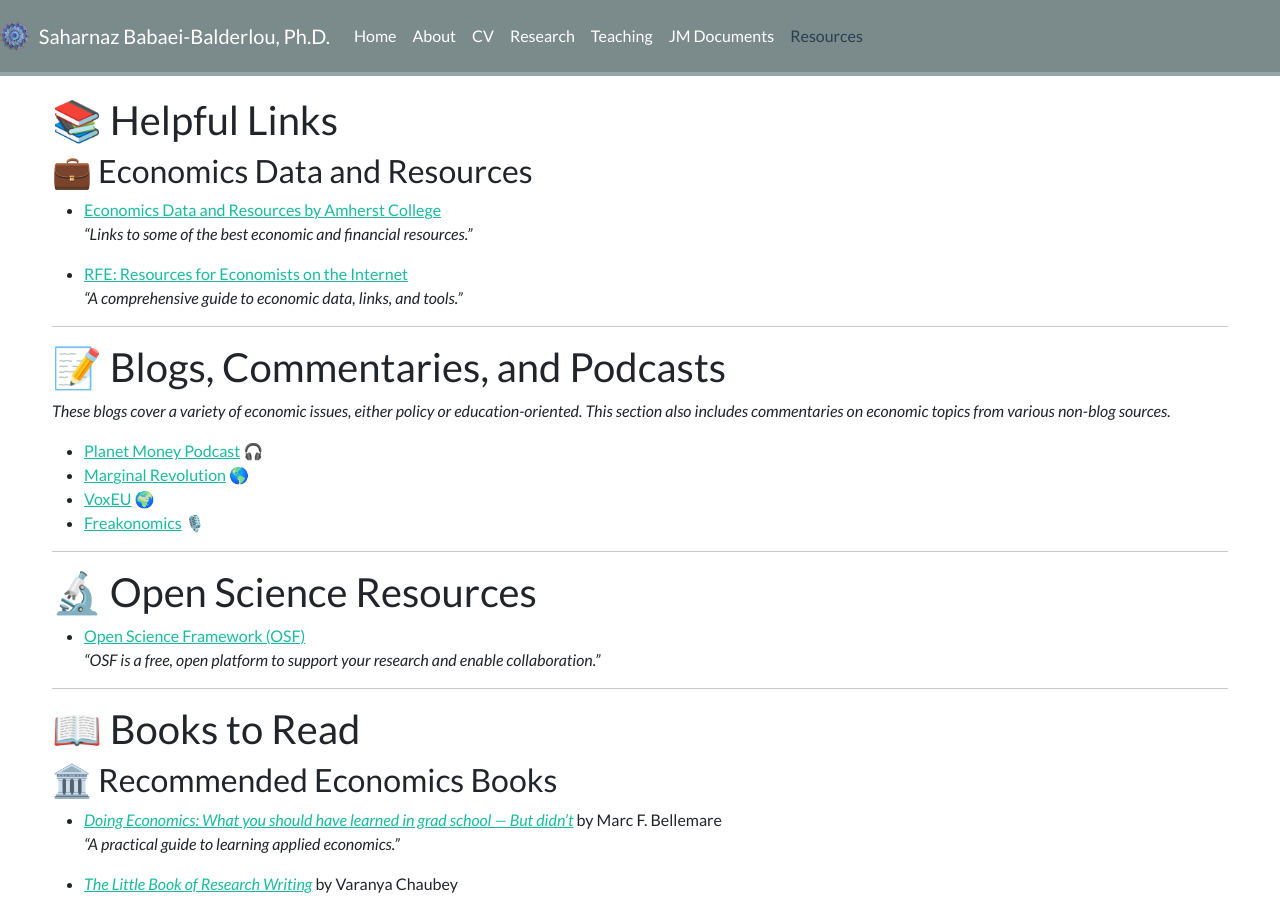
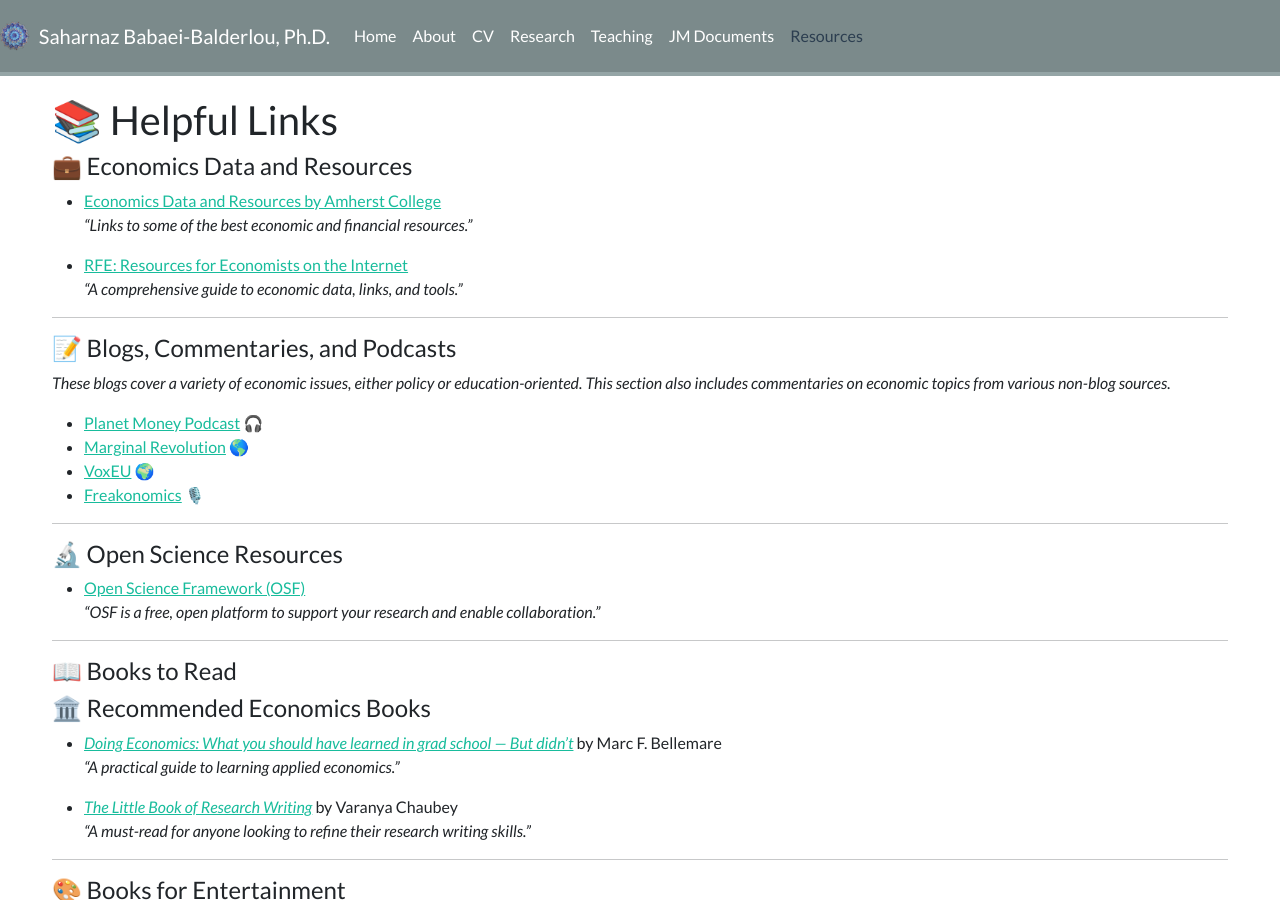
Before and after one commit to saharnazb/saharnazb.github.io, a Jekyll site: the page built from _pages/resources.md, in a window 1280 px wide and 900 px high. Built offline with Jekyll 4.4.1, drawn with Linux system fonts in a browser that asks for light colours; nearby versions of some CDN libraries; library files that are not in the unit come from our copies; a style sheet for code colours, icons or effects is not loaded.

```diff
--- a/_pages/resources.md
+++ b/_pages/resources.md
@@ -8,7 +8,7 @@ permalink: /resources/
 
 ## 📚 Helpful Links
 
-### 💼 Economics Data and Resources
+#### 💼 Economics Data and Resources
 - [Economics Data and Resources by Amherst College](https://www.amherst.edu/academiclife/departments/economics/resources)
   > *"Links to some of the best economic and financial resources."*
 
@@ -17,7 +17,7 @@ permalink: /resources/
 
 ---
 
-## 📝 Blogs, Commentaries, and Podcasts
+#### 📝 Blogs, Commentaries, and Podcasts
 > *These blogs cover a variety of economic issues, either policy or education-oriented. This section also includes commentaries on economic topics from various non-blog sources.*
 
 - [Planet Money Podcast](https://www.npr.org/sections/money/) 🎧
@@ -28,15 +28,15 @@ permalink: /resources/
 
 ---
 
-## 🔬 Open Science Resources
+#### 🔬 Open Science Resources
 - [Open Science Framework (OSF)](https://osf.io/)
   > *"OSF is a free, open platform to support your research and enable collaboration."*
 
 ---
 
-## 📖 Books to Read
+#### 📖 Books to Read
 
-### 🏛️ Recommended Economics Books
+#### 🏛️ Recommended Economics Books
 - *[Doing Economics: What you should have learned in grad school — But didn’t]([https://www.amazon.com/Doing-Economics-Should-Learned-School/dp/1626377110](https://www.goodreads.com/en/book/show/58783384))* by Marc F. Bellemare
   > *"A practical guide to learning applied economics."*
 
@@ -45,7 +45,7 @@ permalink: /resources/
 
 ---
 
-### 🎨 Books for Entertainment
+#### 🎨 Books for Entertainment
 - *[The Midnight Library](https://www.goodreads.com/book/show/52578297-the-midnight-library?from_search=true&from_srp=true&qid=CteW1E3VCH&rank=1)* by Matt Haig
   > *"A thought-provoking novel about second chances and the choices that shape our lives."*
 
```
